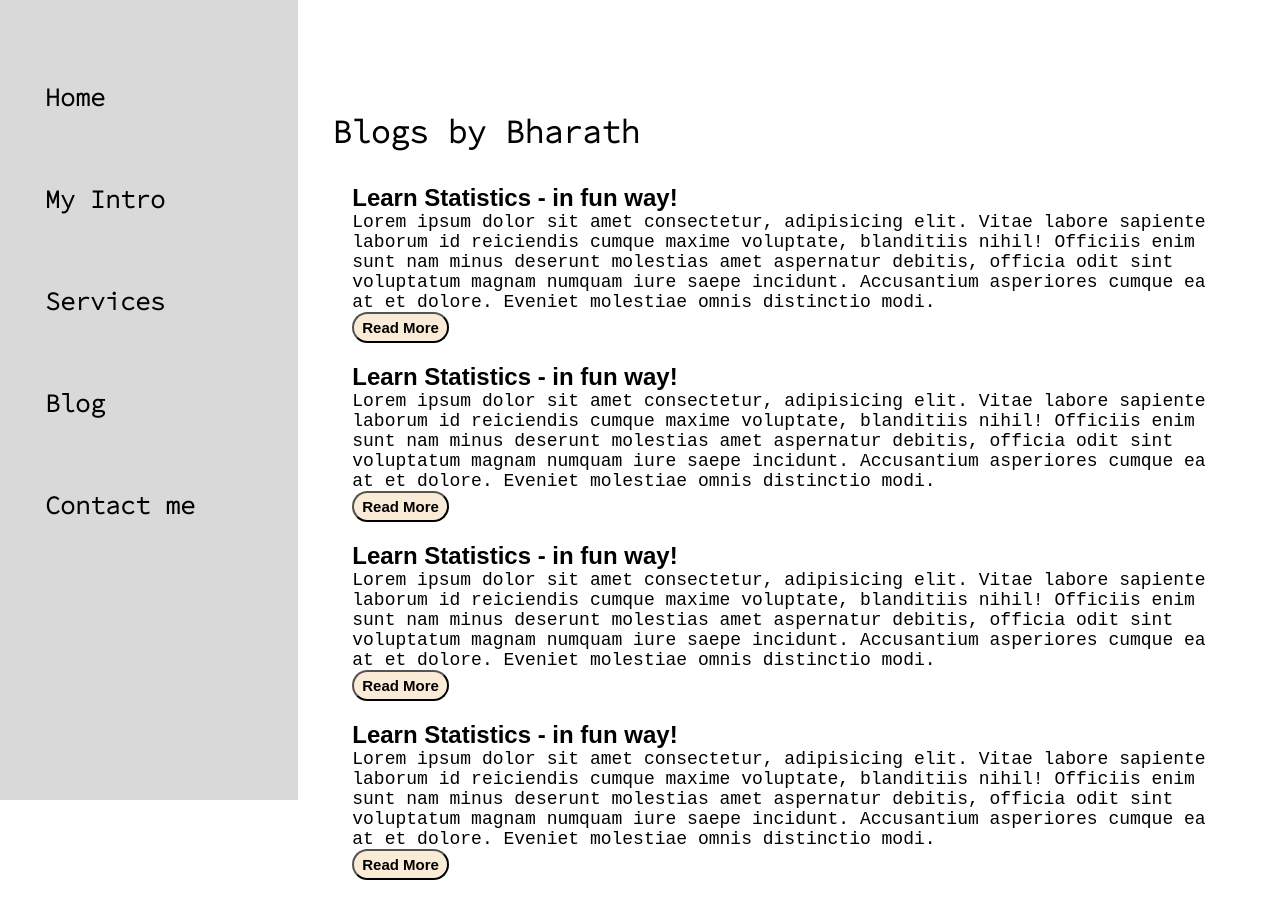
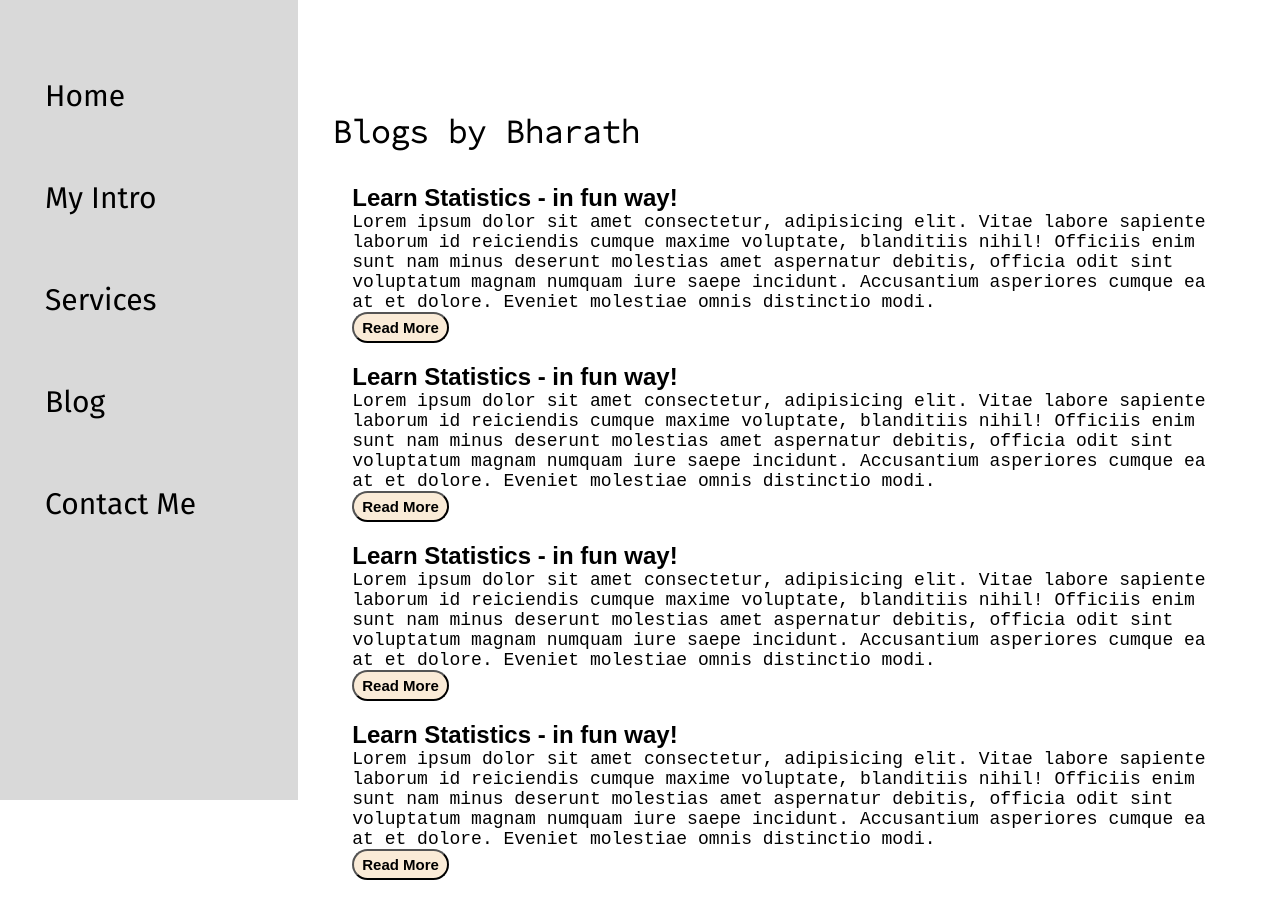
Before and after one commit to Bharathjpv/portfolio-website, a plain HTML site: page blog.html in a window 1280 px wide. Drawn offline with Linux system fonts and the light colour scheme.

Commit message:
revert back to original side bar

```diff
--- a/blog.html
+++ b/blog.html
@@ -12,11 +12,11 @@
         <div class="sidebar">
             <nav>
                 <ul>
-                    <li> <a href="/"> <button class="btn-sb">Home</button> </a> </li>
-                    <li> <a href="/intro.html"> <button class="btn-sb">My Intro</button> </a> </li>
-                    <li> <a href="/services.html"> <button class="btn-sb">Services</button> </a> </li>
-                    <li> <a href="/blog.html"> <button class="btn-sb">Blog</button> </a> </li>
-                    <li> <a href="/contact.html"> <button class="btn-sb">Contact me</button> </a> </li>
+                    <li> <a href="/"> Home </a> </li>
+                    <li> <a href="/intro.html"> My Intro </a> </li>
+                    <li> <a href="/services.html"> Services </a> </li>
+                    <li> <a href="/blog.html"> Blog </a> </li>
+                    <li> <a href="/contact.html"> Contact Me </a> </li>
                 </ul>
             </nav>
         </div>
```
Also changed, not shown: contact.html (+5 -5 lines), index.html (+5 -5 lines), intro.html (+5 -5 lines), services.html (+5 -5 lines).
